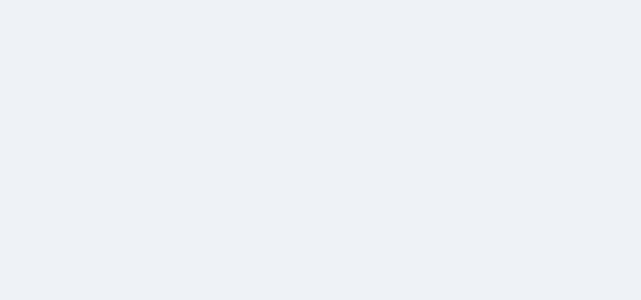
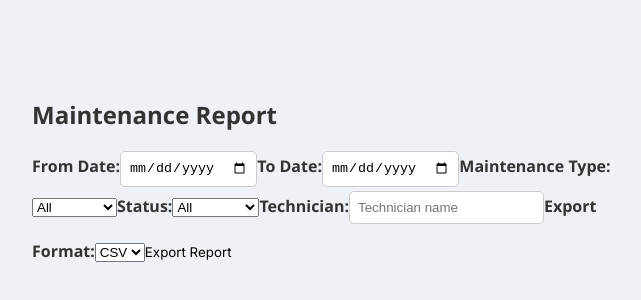
Before and after one commit to Preethipp03/Asset_Management, a React (Create React App) app in the folder frontend/: page /reports/maintenance in a window 1280 px wide. Before the commit this address had no page. Shown: the part 220-520 px from the top of the page, without its empty margins (308-949 px from the left). Built offline with nearby package versions, Linux system fonts and the light colour scheme; sample sign-in values are in the browser's storage.

Commit message:
Maintenance Report Added

```diff
--- a/frontend/src/App.js
+++ b/frontend/src/App.js
@@ -32,6 +32,7 @@ import AddMaintenance from './pages/maintenance/AddMaintenance';
 import EditMaintenance from './pages/maintenance/EditMaintenance';
 
 import MovementReport from './pages/Reports/MovementReport';
+import MaintenanceReport from './pages/Reports/MaintenanceReport';
 
 //Profile pages
 import Profile from './pages/profile';
@@ -217,6 +218,14 @@ const App = () => {
     </ProtectedRoute>
   }
 />
+<Route
+  path="/reports/maintenance"
+  element={
+    <ProtectedRoute allowedRoles={['super_admin', 'admin']}>
+      <MaintenanceReport />
+    </ProtectedRoute>
+  }
+/>
 
 
       </Routes>
--- /dev/null
+++ b/frontend/src/pages/Reports/MaintenanceReport.jsx
@@ -0,0 +1,122 @@
+import React, { useState } from 'react';
+import axios from 'axios';
+
+const backendURL = 'http://localhost:5000';  // Your backend URL & port
+
+const MaintenanceReport = () => {
+  const [filters, setFilters] = useState({
+    fromDate: '',
+    toDate: '',
+    maintenanceType: '',
+    status: '',
+    technician: '',
+    format: 'csv',
+  });
+
+  const [loading, setLoading] = useState(false);
+  const [error, setError] = useState(null);
+
+  const handleChange = (e) => {
+    setFilters({
+      ...filters,
+      [e.target.name]: e.target.value,
+    });
+  };
+
+  const handleExport = async () => {
+    setLoading(true);
+    setError(null);
+
+    try {
+      const token = localStorage.getItem('token');  // Get JWT token
+
+      // Build query params
+      const params = { ...filters };
+
+      // Remove empty params to keep URL clean
+      Object.keys(params).forEach((key) => {
+        if (!params[key]) delete params[key];
+      });
+
+      const response = await axios.get(`${backendURL}/maintenance/report`, {
+        params,
+        responseType: 'blob', // important for file download
+        headers: {
+          Authorization: `Bearer ${token}`,  // Pass token in header
+        },
+      });
+
+      // Create downloadable file blob
+      const blob = new Blob([response.data], {
+        type: filters.format === 'pdf' ? 'application/pdf' : 'text/csv',
+      });
+
+      // Create link and click to download
+      const link = document.createElement('a');
+      link.href = window.URL.createObjectURL(blob);
+      link.download = `maintenance_report.${filters.format}`;
+      link.click();
+
+    } catch (err) {
+      setError('Error exporting report: ' + (err.response?.data?.message || err.message));
+    } finally {
+      setLoading(false);
+    }
+  };
+
+  return (
+    <div style={{ maxWidth: 600, margin: 'auto' }}>
+      <h2>Maintenance Report</h2>
+
+      <label>
+        From Date:
+        <input type="date" name="fromDate" value={filters.fromDate} onChange={handleChange} />
+      </label>
+
+      <label>
+        To Date:
+        <input type="date" name="toDate" value={filters.toDate} onChange={handleChange} />
+      </label>
+
+      <label>
+        Maintenance Type:
+        <select name="maintenanceType" value={filters.maintenanceType} onChange={handleChange}>
+          <option value="">All</option>
+          <option value="preventive">Preventive</option>
+          <option value="corrective">Corrective</option>
+        </select>
+      </label>
+
+      <label>
+        Status:
+        <select name="status" value={filters.status} onChange={handleChange}>
+          <option value="">All</option>
+          <option value="scheduled">Scheduled</option>
+          <option value="completed">Completed</option>
+          <option value="pending">Pending</option>
+        </select>
+      </label>
+
+      <label>
+        Technician:
+        <input type="text" name="technician" value={filters.technician} onChange={handleChange} placeholder="Technician name" />
+      </label>
+
+      <label>
+        Export Format:
+        <select name="format" value={filters.format} onChange={handleChange}>
+          <option value="csv">CSV</option>
+          <option value="pdf">PDF</option>
+        </select>
+      </label>
+
+      <button onClick={handleExport} disabled={loading} style={{ marginTop: 20 }}>
+        {loading ? 'Exporting...' : 'Export Report'}
+      </button>
+
+      {error && <p style={{ color: 'red' }}>{error}</p>}
+    </div>
+  );
+};
+
+export default MaintenanceReport;
--- a/frontend/src/pages/SuperAdminDashboard.jsx
+++ b/frontend/src/pages/SuperAdminDashboard.jsx
@@ -96,6 +96,11 @@ const SuperAdminDashboard = () => {
         <FaFileAlt className="nav-icon" /> Movement Report
       </Link>
     </li>
+    <li className="nav-item">
+      <Link to="/reports/maintenance" className="nav-link">
+        <FaFileAlt className="nav-icon" /> Maintenance Report
+      </Link>
+    </li>
           </ul>
         </nav>
         {/* Logout Button */}
```
Also changed, not shown: 1 other file (tests, documents, lock files or other folders).
